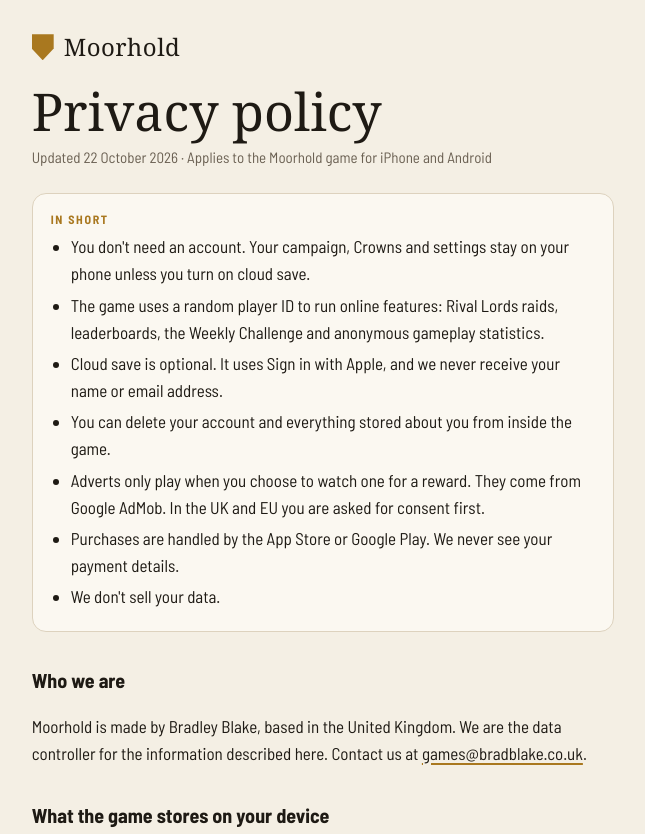
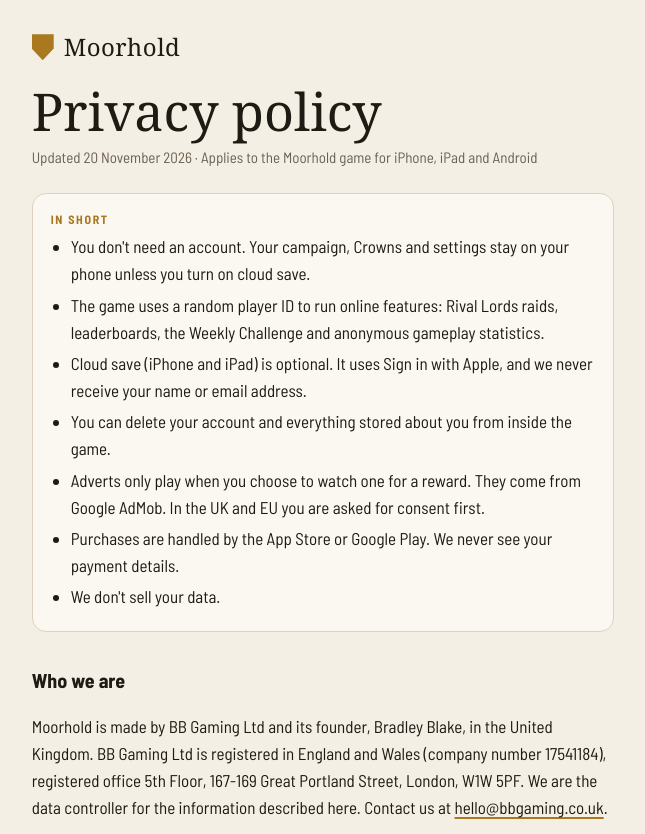
Before and after one commit to gamesbradblake/privacy, a plain HTML site: page moorhold/index.html in a window 1280 px wide. Shown: the top 834 px of the page, without its empty margins (317-962 px from the left). Drawn offline with Linux system fonts and the light colour scheme; a web font is replaced by a local one.

Commit message:
Moorhold: BB Gaming + Android

```diff
--- a/moorhold/index.html
+++ b/moorhold/index.html
@@ -28,13 +28,13 @@ tr:last-child td{border-bottom:0}
 <div class="wrap">
 <header><span class="crest"></span><span class="brand">Moorhold</span></header>
 <h1>Privacy policy</h1>
-<p class="meta">Updated 22 October 2026 · Applies to the Moorhold game for iPhone and Android</p>
+<p class="meta">Updated 20 November 2026 · Applies to the Moorhold game for iPhone, iPad and Android</p>
 
 <div class="sum"><b>In short</b>
 <ul>
 <li>You don't need an account. Your campaign, Crowns and settings stay on your phone unless you turn on cloud save.</li>
 <li>The game uses a random player ID to run online features: Rival Lords raids, leaderboards, the Weekly Challenge and anonymous gameplay statistics.</li>
-<li>Cloud save is optional. It uses Sign in with Apple, and we never receive your name or email address.</li>
+<li>Cloud save (iPhone and iPad) is optional. It uses Sign in with Apple, and we never receive your name or email address.</li>
 <li>You can delete your account and everything stored about you from inside the game.</li>
 <li>Adverts only play when you choose to watch one for a reward. They come from Google AdMob. In the UK and EU you are asked for consent first.</li>
 <li>Purchases are handled by the App Store or Google Play. We never see your payment details.</li>
@@ -42,7 +42,7 @@ tr:last-child td{border-bottom:0}
 </ul></div>
 
 <h2>Who we are</h2>
-<p>Moorhold is made by Bradley Blake, based in the United Kingdom. We are the data controller for the information described here. Contact us at <a href="mailto:games@bradblake.co.uk">games@bradblake.co.uk</a>.</p>
+<p>Moorhold is made by BB Gaming Ltd and its founder, Bradley Blake, in the United Kingdom. BB Gaming Ltd is registered in England and Wales (company number 17541184), registered office 5th Floor, 167-169 Great Portland Street, London, W1W 5PF. We are the data controller for the information described here. Contact us at <a href="mailto:hello@bbgaming.co.uk">hello@bbgaming.co.uk</a>.</p>
 
 <h2>What the game stores on your device</h2>
 <p>Your campaign progress, stars, Crowns, Kingdom upgrades, saved battle and settings are saved on your phone. Deleting the app removes them, unless you have turned on cloud save.</p>
@@ -104,7 +104,7 @@ tr:last-child td{border-bottom:0}
 
 <h2>Keeping and deleting data</h2>
 <p>Online data is kept while you play. Gameplay statistics are deleted after 18 months.</p>
-<p>To delete everything we hold about you, open the game's menu, tap <b>Cloud save</b>, then <b>Delete my account</b>. This immediately removes your player ID, town, raid history, scores, statistics and cloud save from our server. You can also email <a href="mailto:games@bradblake.co.uk">games@bradblake.co.uk</a> with your lord name and we will remove it within 30 days. If you used Sign in with Apple, you can also stop using it for Moorhold in your iPhone's Settings &gt; [your name] &gt; Sign in with Apple.</p>
+<p>To delete everything we hold about you, open the game's main menu, tap <b>Cloud save</b> (on Android, <b>Account</b>), then <b>Delete my account</b>. This immediately removes your player ID, town, raid history, scores, statistics and cloud save from our server. You can also email <a href="mailto:hello@bbgaming.co.uk">hello@bbgaming.co.uk</a> with your lord name and we will remove it within 30 days. If you used Sign in with Apple, you can also stop using it for Moorhold in your iPhone's Settings &gt; [your name] &gt; Sign in with Apple.</p>
 
 <h2>Children</h2>
 <p>Moorhold is not directed at children under 13, and we don't knowingly collect their personal data. If you believe a child has provided personal data through the game, contact us and we will remove it.</p>
```
Also changed, not shown: moorhold/support/index.html (+4 -3 lines).
